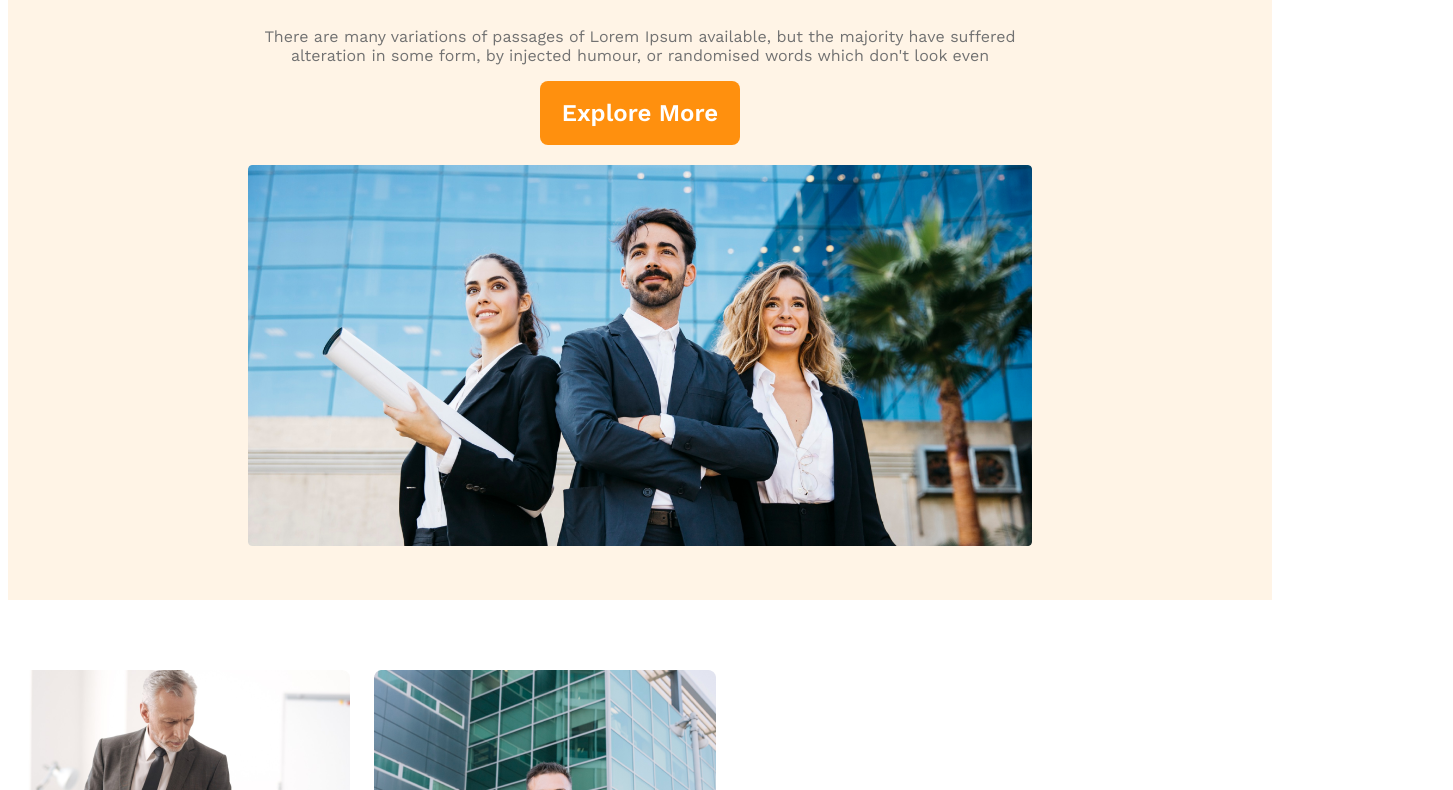
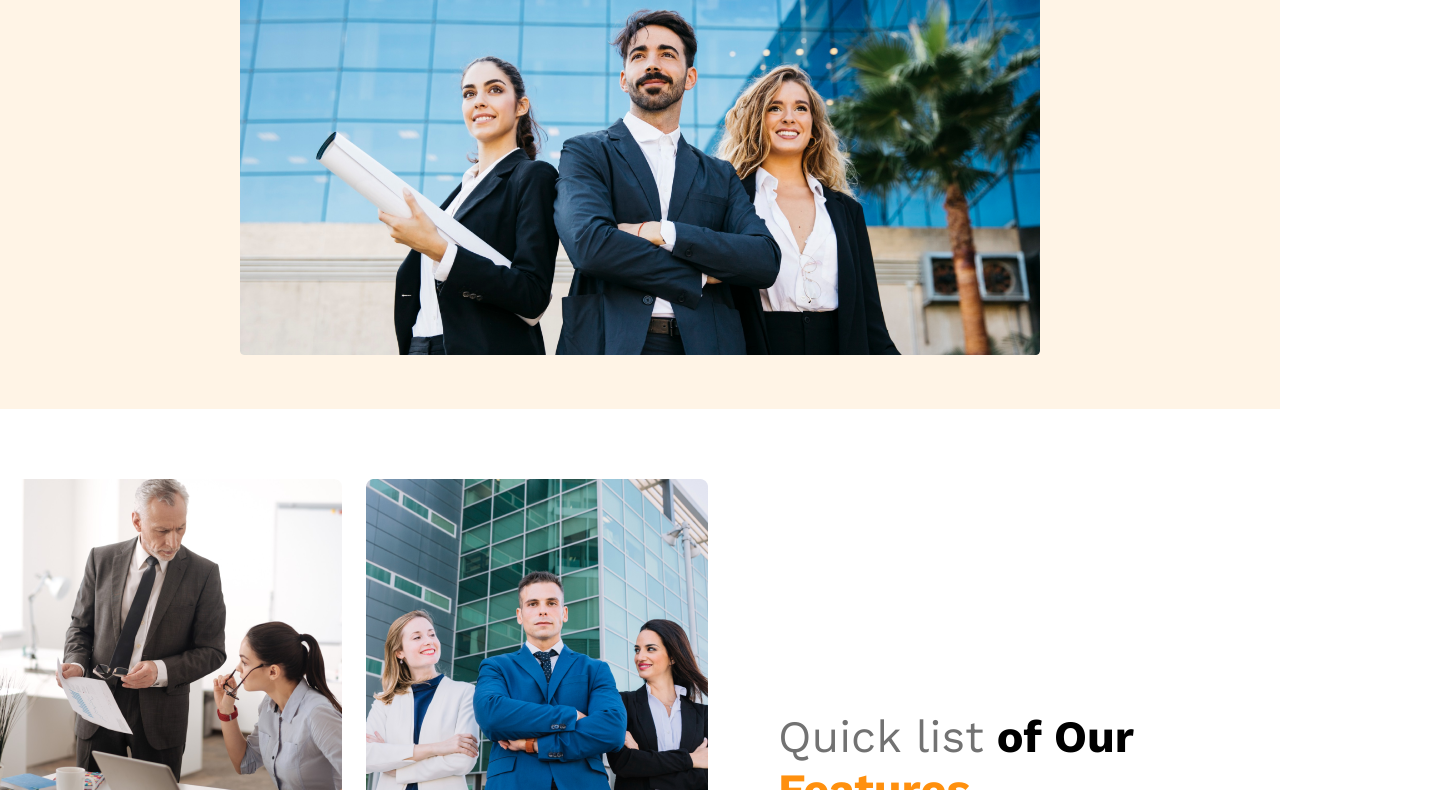
Before and after one commit to mazharulislam-12/g3-architects-website, a plain HTML site: page index.html in a window 1280 px wide. Shown: the part 411-1201 px from the top of the page, 1453 px wide, since content can reach past the window. Drawn offline with nearby package versions, Linux system fonts and the light colour scheme.

Commit message:
paddingg and margin

```diff
--- a/styles/architects.css
+++ b/styles/architects.css
@@ -1,8 +1,8 @@
 /* google fonts */
 * {
   font-family: "Work Sans", sans-serif;
-  /* padding: 0;
-  margin: 0; */
+  padding: 0;
+  margin: 0;
 }
 .btn-primary {
   border-radius: 8px;
```
